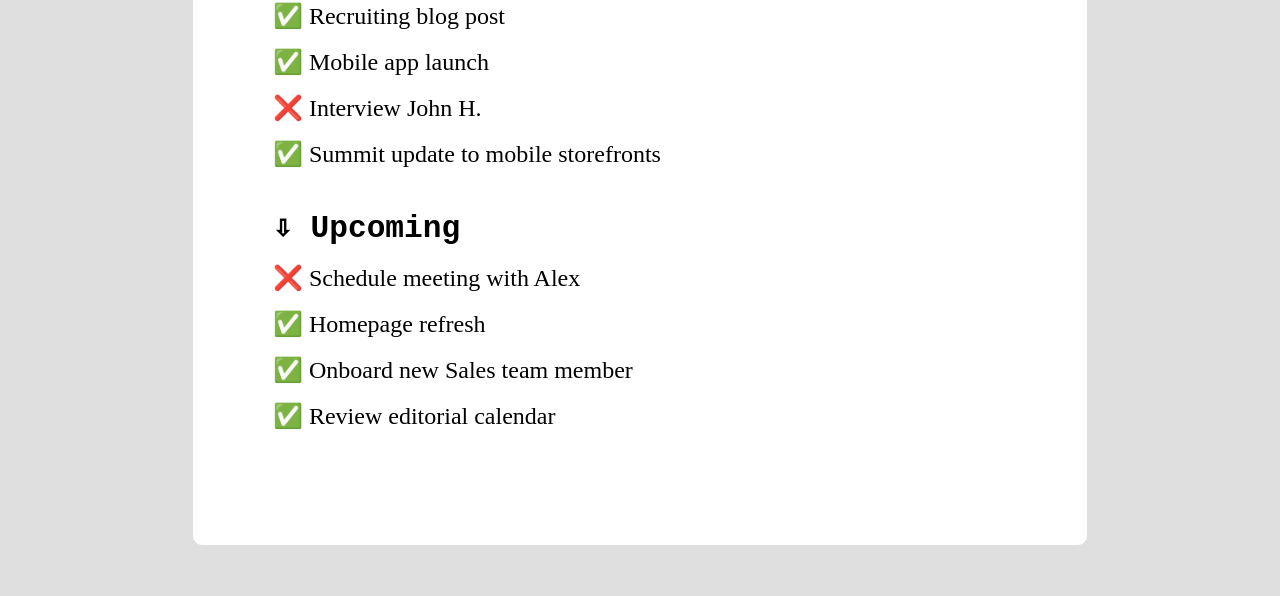
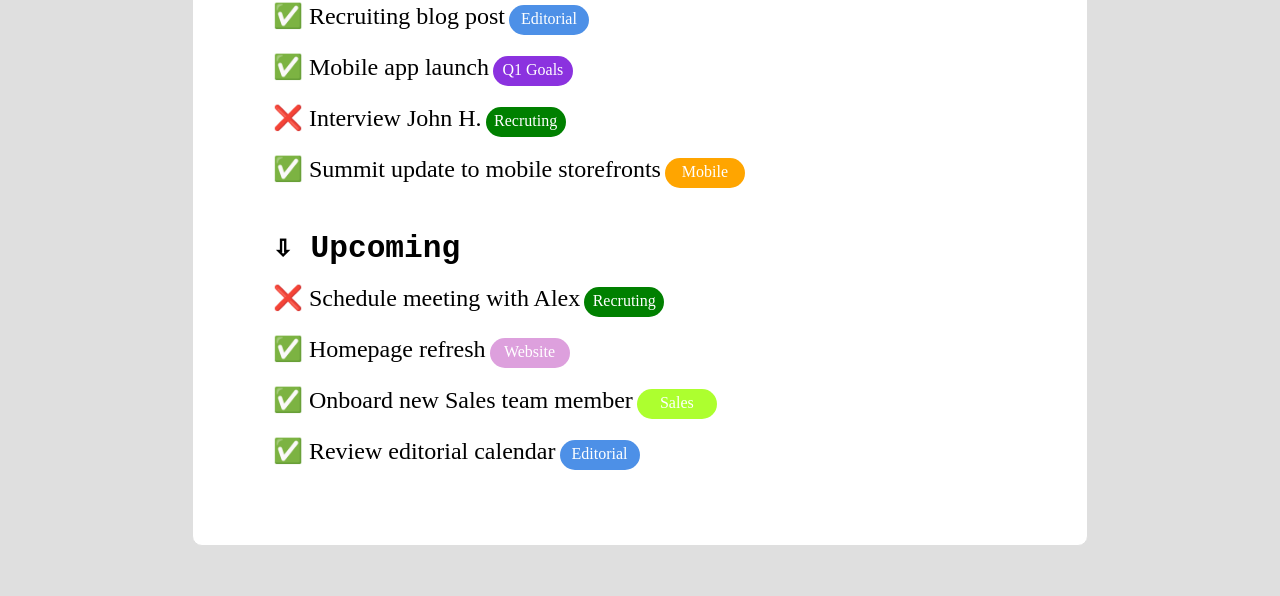
Before and after one commit to Daniel180402/html-css-toboolist, a plain HTML site: page index.html in a window 1280 px wide. Shown: the part 504-1100 px from the top of the page. Drawn offline with Linux system fonts and the light colour scheme.

Commit message:
completamento

```diff
--- a/css/style.css
+++ b/css/style.css
@@ -79,14 +79,41 @@ main{
     font-size: 1.5em;
 }
 
-.blue-box{
+.white-text{
+    color: white;
+}
+
+.editorial-box, .q1-goals-box, .recruting-box, .mobile-box, .website-box, .sales-box{
     display: inline-block;
     width: 80px;
     height: 30px;
     border-radius: 20px;
     text-align: center;
     padding: 5px 0;
+}
+
+.editorial-box{
     background-color: rgb(77, 144, 231);
+}
+
+.q1-goals-box{
+    background-color: rgb(139, 50, 223);
+}
+
+.recruting-box{
+    background-color: green;
+}
+
+.website-box{
+    background-color: plum;
+}
+
+.mobile-box{
+    background-color: orange;
+}
+
+.sales-box{
+    background-color: greenyellow;
 }
 
 #title{
--- a/index.html
+++ b/index.html
@@ -35,7 +35,7 @@
                     <div>
                         <br>
                         <span class="deadline-content">&#9989; Quarterly Newsletter</span>
-                        <div class="blue-box">
+                        <div class="editorial-box">
                             <span class="white-text">Editorial</span>
                         </div>
                     </div>
@@ -46,18 +46,30 @@
                     <div>
                         <br>
                         <span class="deadline-content">&#9989; Recruiting blog post</span>
+                        <div class="editorial-box">
+                            <span class="white-text">Editorial</span>
+                        </div>
                     </div>
                     <div>
                         <br>
                         <span class="deadline-content">&#9989; Mobile app launch</span>
+                        <div class="q1-goals-box">
+                            <span class="white-text">Q1 Goals</span>
+                        </div>
                     </div>
                     <div>
                         <br>
                         <span class="deadline-content">&#10060; Interview John H.</span>
+                        <div class="recruting-box">
+                            <span class="white-text">Recruting</span>
+                        </div>
                     </div>
                     <div>
                         <br>
                         <span class="deadline-content">&#9989; Summit update to mobile storefronts</span>
+                        <div class="mobile-box">
+                            <span class="white-text">Mobile</span>
+                        </div>
                     </div>
                 </div>
                 <div class="deadlines">
@@ -65,18 +77,30 @@
                     <div>
                         <br>
                         <span class="deadline-content">&#10060; Schedule meeting with Alex</span>
+                        <div class="recruting-box">
+                            <span class="white-text">Recruting</span>
+                        </div>
                     </div>
                     <div>
                         <br>
                         <span class="deadline-content">&#9989; Homepage refresh</span>
+                        <div class="website-box">
+                            <span class="white-text">Website</span>
+                        </div>
                     </div>
                     <div>
                         <br>
                         <span class="deadline-content">&#9989; Onboard new Sales team member</span>
+                        <div class="sales-box">
+                            <span class="white-text">Sales</span>
+                        </div>
                     </div>
                     <div>
                         <br>
                         <span class="deadline-content">&#9989; Review editorial calendar</span>
+                        <div class="editorial-box">
+                            <span class="white-text">Editorial</span>
+                        </div>
                     </div>
                 </div>
             </section>
```
